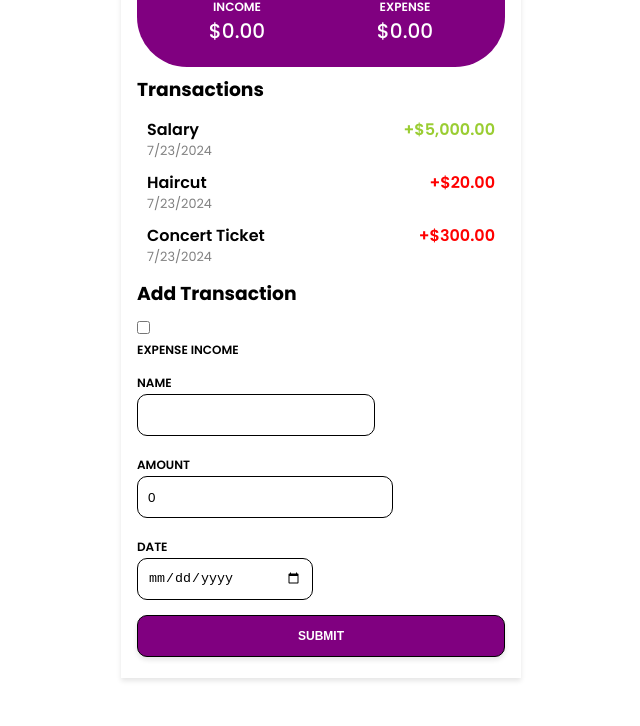
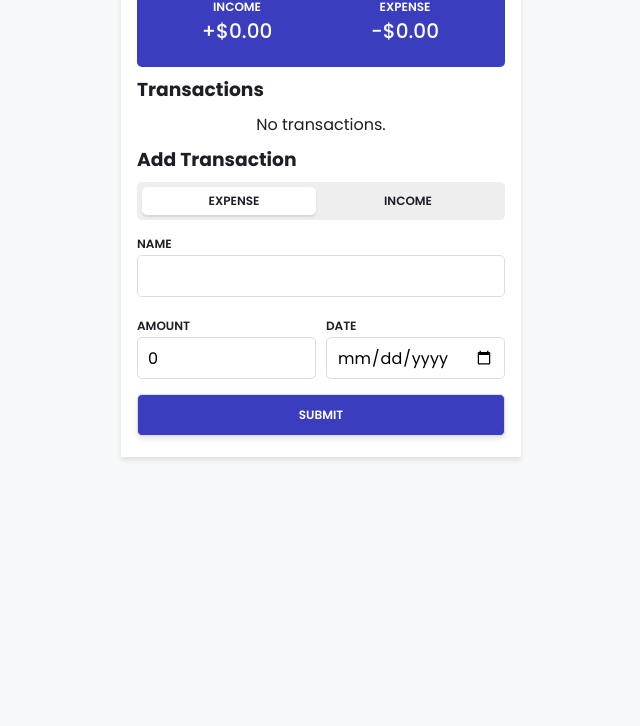
Before and after one commit to DevKhan786/Expense-Tracker, a plain HTML site: page index.html in a window 1280 px wide. Shown: the part 205-931 px from the top of the page, without its empty margins (319-959 px from the left). After the commit the page ends 800 px from the top, so only its background shows below. Drawn offline with Linux system fonts and the light colour scheme.

Commit message:
Completed

```diff
--- a/script.js
+++ b/script.js
@@ -1,26 +1,4 @@
-const transactions = [
-  {
-    id: 1,
-    name: "salary",
-    amount: 5000,
-    date: new Date(),
-    type: "income",
-  },
-  {
-    id: 2,
-    name: "haircut",
-    amount: 20,
-    date: new Date(),
-    type: "expense",
-  },
-  {
-    id: 3,
-    name: "concert ticket",
-    amount: 300,
-    date: new Date(),
-    type: "expense",
-  },
-];
+const transactions = JSON.parse(localStorage.getItem("transactions")) || [];
 
 const formatter = new Intl.NumberFormat("en-US", {
   style: "currency",
@@ -28,21 +6,43 @@ const formatter = new Intl.NumberFormat("en-US", {
   signDisplay: "always",
 });
 
+const list = document.getElementById("transactionList");
 const form = document.getElementById("transactionForm");
-const list = document.getElementById("transactionList");
 const status = document.getElementById("status");
+const balance = document.getElementById("balance");
+const income = document.getElementById("income");
+const expense = document.getElementById("expense");
 
 form.addEventListener("submit", addTransaction);
+
+function updateTotal() {
+  const incomeTotal = transactions
+    .filter((trx) => trx.type === "income")
+    .reduce((total, trx) => total + trx.amount, 0);
+
+  const expenseTotal = transactions
+    .filter((trx) => trx.type === "expense")
+    .reduce((total, trx) => total + trx.amount, 0);
+
+  const balanceTotal = incomeTotal - expenseTotal;
+
+  balance.textContent = formatter.format(balanceTotal).substring(1);
+  income.textContent = formatter.format(incomeTotal);
+  expense.textContent = formatter.format(expenseTotal * -1);
+}
 
 function renderList() {
   list.innerHTML = "";
 
+  status.textContent = "";
   if (transactions.length === 0) {
     status.textContent = "No transactions.";
     return;
   }
 
   transactions.forEach(({ id, name, amount, date, type }) => {
+    const sign = "income" === type ? 1 : -1;
+
     const li = document.createElement("li");
 
     li.innerHTML = `
@@ -52,14 +52,13 @@ function renderList() {
       </div>
 
       <div class="amount ${type}">
-    <span>${formatter.format(amount)}</span>
+        <span>${formatter.format(amount * sign)}</span>
       </div>
 
       <div class="action">
         <svg xmlns="http://www.w3.org/2000/svg" fill="none" viewBox="0 0 24 24" stroke-width="1.5" stroke="currentColor" onclick="deleteTransaction(${id})">
-    <path stroke-linecap="round" stroke-linejoin="round" d="m9.75 9.75 4.5 4.5m0-4.5-4.5 4.5M21 12a9 9 0 1 1-18 0 9 9 0 0 1 18 0Z" />
+          <path stroke-linecap="round" stroke-linejoin="round" d="M9.75 9.75l4.5 4.5m0-4.5l-4.5 4.5M21 12a9 9 0 11-18 0 9 9 0 0118 0z" />
         </svg>
-
       </div>
     `;
 
@@ -68,24 +67,39 @@ function renderList() {
 }
 
 renderList();
+updateTotal();
 
 function deleteTransaction(id) {
   const index = transactions.findIndex((trx) => trx.id === id);
   transactions.splice(index, 1);
+
+  updateTotal();
+  saveTransactions();
   renderList();
 }
 
 function addTransaction(e) {
   e.preventDefault();
+
   const formData = new FormData(this);
 
   transactions.push({
     id: transactions.length + 1,
     name: formData.get("name"),
     amount: parseFloat(formData.get("amount")),
-    date: new Data(formData.get("date")),
+    date: new Date(formData.get("date")),
+    type: "on" === formData.get("type") ? "income" : "expense",
   });
 
   this.reset();
+
+  updateTotal();
+  saveTransactions();
   renderList();
 }
+
+function saveTransactions() {
+  transactions.sort((a, b) => new Date(b.date) - new Date(a.date));
+
+  localStorage.setItem("transactions", JSON.stringify(transactions));
+}
--- a/styles.css
+++ b/styles.css
@@ -1,7 +1,9 @@
+@import url("https://fonts.googleapis.com/css2?family=Poppins:wght@400;500;600&display=swap");
+
 :root {
-  --bg-color: white;
-  --text-color: black;
-  --main-color: purple;
+  --bg-color: #f6f8fa;
+  --text-color: #1d1f27;
+  --main-color: #3a3dbe;
 }
 
 * {
@@ -17,29 +19,31 @@ body {
   color: var(--text-color);
 }
 
-h1{
+h1 {
   text-align: center;
   font-size: 1.5rem;
 }
 
-h3, header, ul{
+h3,
+header,
+ul {
   margin-bottom: 0.5rem;
 }
 
 main {
   max-width: 400px;
   margin: 1rem auto;
-  background-color: white;
+  background-color: #fff;
   padding: 1rem;
   box-shadow: 0 3px 5px rgba(0, 0, 0, 0.1);
 }
 
 header {
   background-color: var(--main-color);
-  color: white;
+  color: #fff;
   padding: 1rem;
   text-align: center;
-  border-radius: 50px;
+  border-radius: 5px;
   display: flex;
   flex-wrap: wrap;
 }
@@ -75,45 +79,83 @@ form {
 form input:not(#type),
 form button {
   width: 100%;
-padding: 10px;
-border: 1px solid black;
-border-radius: 10px;
-margin-bottom: 5px;
-height: 42px;
-
-
+  padding: 10px;
+  border: 1px solid #ddd;
+  border-radius: 5px;
+  margin-bottom: 5px;
+  height: 42px;
+  font-family: "Poppins", sans-serif;
+  font-size: 1rem;
 }
 
-form button{
+form button {
   background-color: var(--main-color);
-  color: white;
+  color: #fff;
   font-size: 0.75rem;
   font-weight: 600;
   text-transform: uppercase;
-  box-shadow: 0px 3px 5px rgba(0,0,0,0.1);
+  box-shadow: 0 3px 5px rgba(0, 0, 0, 0.1);
 }
 
-form label{
+form label {
   font-size: 0.75rem;
   font-weight: 600;
   text-transform: uppercase;
 }
 
-
-
-form div:first-child {
+form div:nth-child(-n + 2) {
   flex-basis: 100%;
 }
 
-form div:nth-child(n + 2) {
-  flex-basis: calc(50%-5px);
+form div:nth-child(n + 3) {
+  flex-basis: calc(50% - 5px);
 }
 
-ul{
+input#type {
+  appearance: none;
+  position: absolute;
+}
+
+.option {
+  display: flex;
+  align-items: center;
+  justify-content: center;
+  padding: 10px;
+  background: #eee;
+  border-radius: 5px;
+  position: relative;
+}
+
+.option span {
+  width: 50%;
+  text-align: center;
+  cursor: pointer;
+  z-index: 2;
+}
+
+.option::before {
+  content: "";
+  position: absolute;
+  top: 5px;
+  left: 0;
+  background-color: #fff;
+  height: calc(100% - 10px);
+  width: calc(50% - 10px);
+  transform: translateX(5px);
+  border-radius: inherit;
+  box-shadow: 0 2px 2px rgba(0, 0, 0, 0.1);
+  transition: all 200ms;
+}
+
+input#type:checked ~ .option::before {
+  left: 50%;
+}
+
+ul {
   list-style-type: none;
 }
 
-ul li{
+ul li {
   display: flex;
   justify-content: space-between;
   align-items: flex-start;
@@ -121,62 +163,63 @@ ul li{
   position: relative;
 }
 
-ul li:hover{
-  background: rgb(173, 173, 173);
+ul li:hover {
+  background: rgba(0, 0, 0, 0.1);
 }
 
-.name{
+.name {
   flex: 1;
 }
 
-.name h4{
+.name h4 {
   font-size: 1rem;
   font-weight: 600;
   text-transform: capitalize;
 }
 
-.name p{
+.name p {
   font-size: 0.8rem;
-  color:grey;
+  color: #555;
 }
 
-.amount{
+.amount {
   font-weight: 600;
 }
 
-#status{
-  text-align: center;
-  margin-bottom: 0.5rem;
-}
-
-.amount.income{
+.amount.income {
   color: yellowgreen;
 }
 
-.amount.expense{
-  color: red;
+.amount.expense {
+  color: indianred;
 }
 
-.action{
+.action {
   position: absolute;
   top: 0;
   right: 0;
-  background-color: red;
+  background-color: #f00;
   color: #fff;
   height: 100%;
   width: 50px;
   display: grid;
   place-items: center;
   transform: scaleX(0);
-  transition-duration: 200ms;
   transform-origin: right;
+  transition: all 300ms;
 }
 
-.action svg{
+ul li:hover .action {
+  transform: scaleX(1);
+}
+
+.action svg {
   width: 36px;
   height: 36px;
+  cursor: pointer;
 }
 
-ul li:hover .action{
-  transform: scaleX(1);
+#status {
+  text-align: center;
+  margin-bottom: 0.5rem;
 }
```
Also changed, not shown: index.html (+2 -3 lines). Lines whose indentation alone changed are shown as unchanged.
